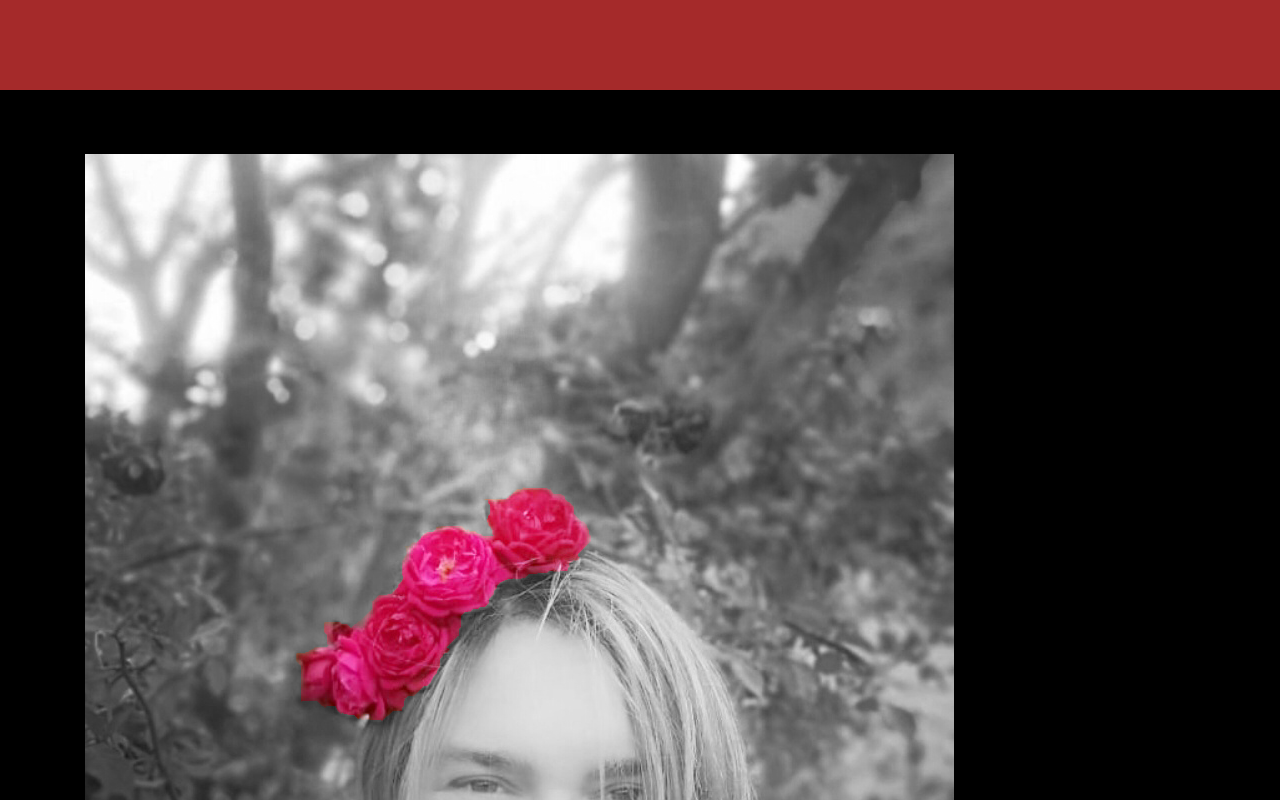
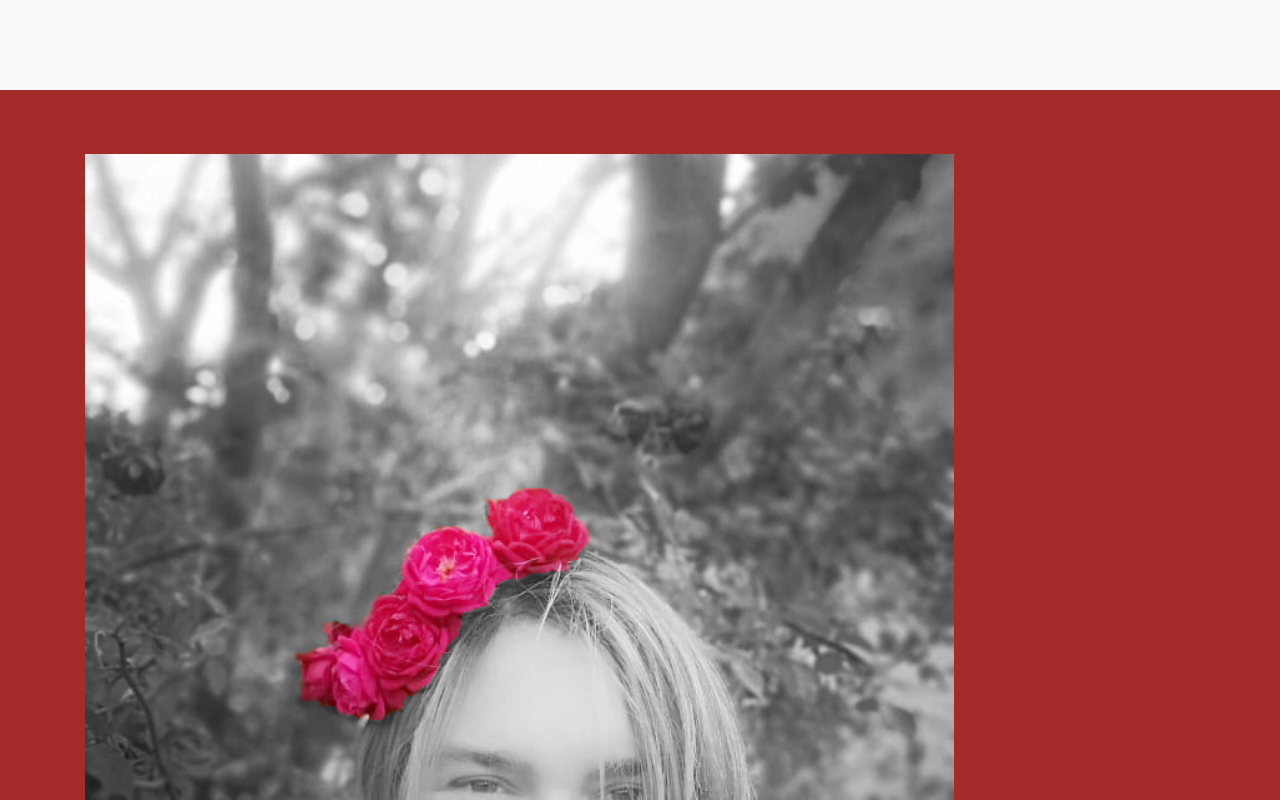
Before and after one commit to andresdq/mariaisabelrt, a plain HTML site: page index.html in a window 1280 px wide. Shown: the top 800 px of the page. Drawn offline with nearby package versions, Linux system fonts and the light colour scheme; a web font is replaced by a local one.

Commit message:
incluimos css rules

```diff
--- a/css/main.css
+++ b/css/main.css
@@ -1,5 +1,5 @@
 body {
-background-color: #A52A2A;
+background-color: #F8F9FA;
 }
 
 div {
@@ -16,7 +16,7 @@ footer {
 }
 
 .jumbotron {
-	background-color: black;
+	background-color: #A52A2A;
 	color: #F8F9FA;
 	margin-top: 90px;
 }
```
